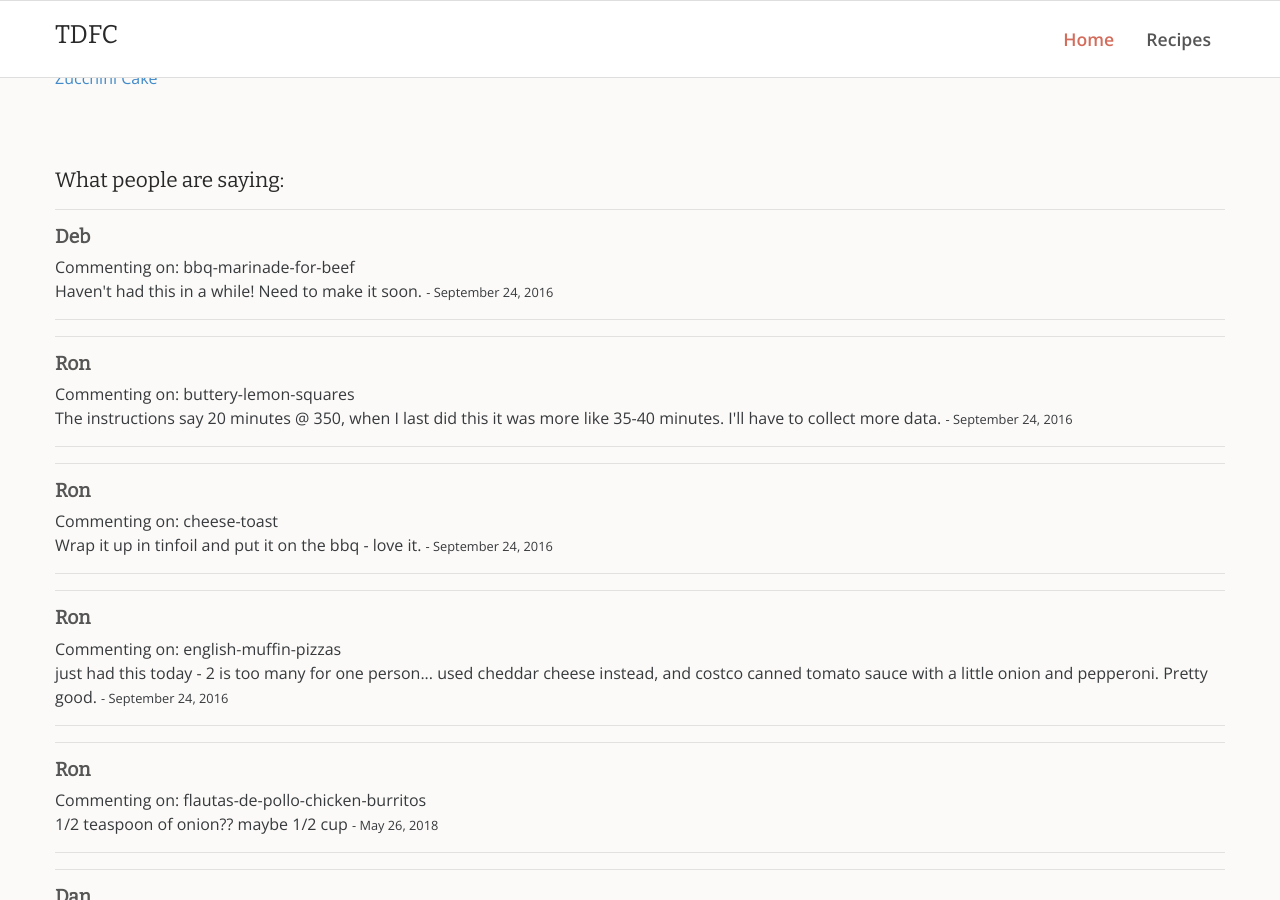
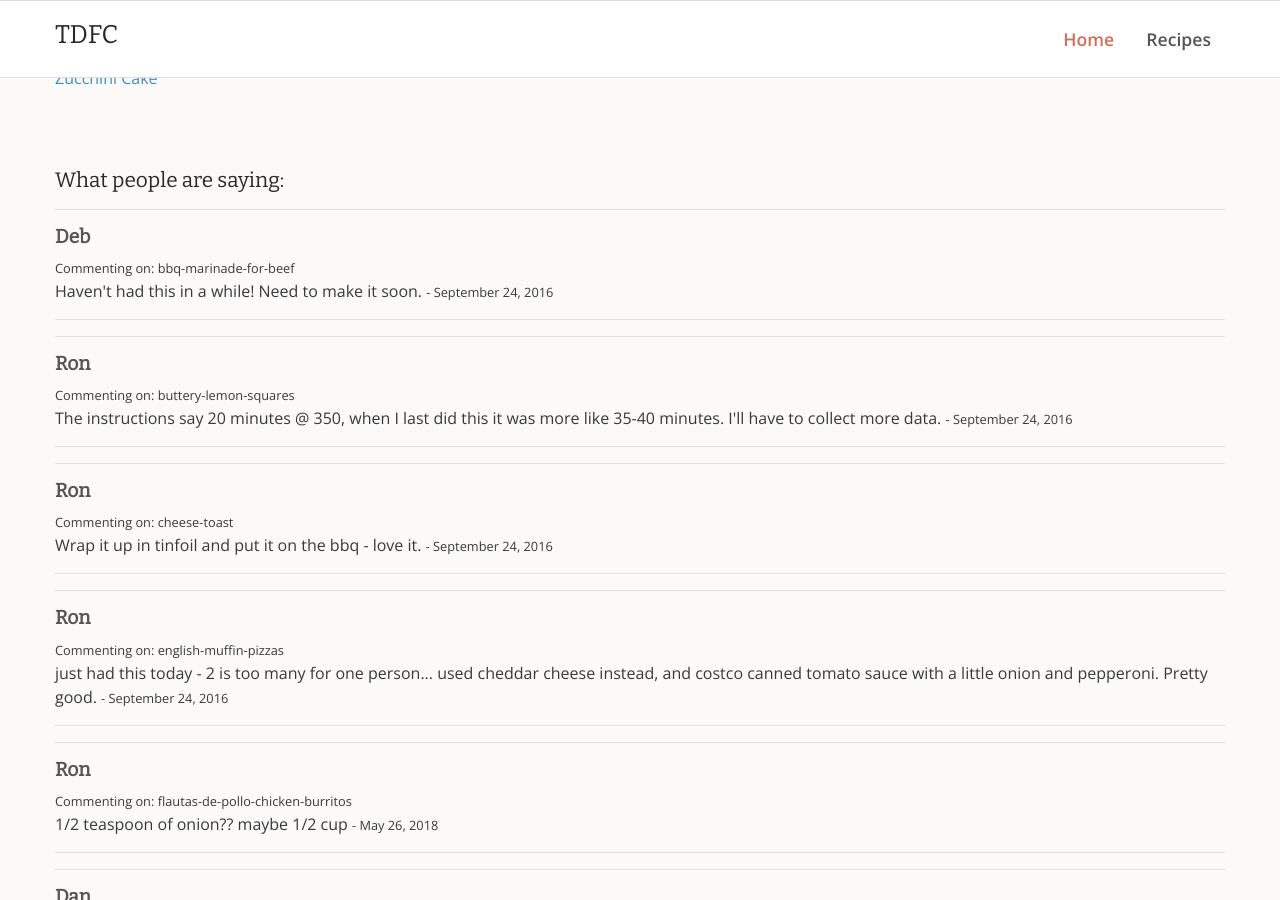
Before and after one commit to rdyar/tdfc, a Jekyll site: the page built from index.md, in a window 1280 px wide and 900 px high, scrolled down 4900 px. Built offline with Jekyll 4.4.1, drawn with Linux system fonts in a browser that asks for light colours.

```diff
--- a/index.md
+++ b/index.md
@@ -89,7 +89,7 @@ Top Sirloin steak: Mom's choice to use to marinate and barbecue.
     <article class="comment">
    <div class="comment__content-wrapper">
     <h4>{{name}}</h4>
-    Commenting on: {{about}}<br>
+   <small>Commenting on: {{about}}</small><br>
  {{ message  }}
         <small> - <time datetime="{{ date | date_to_xmlschema }}" itemprop="datePublished">{{ date | date: "%B %d, %Y" }}</time></small>
 
```
